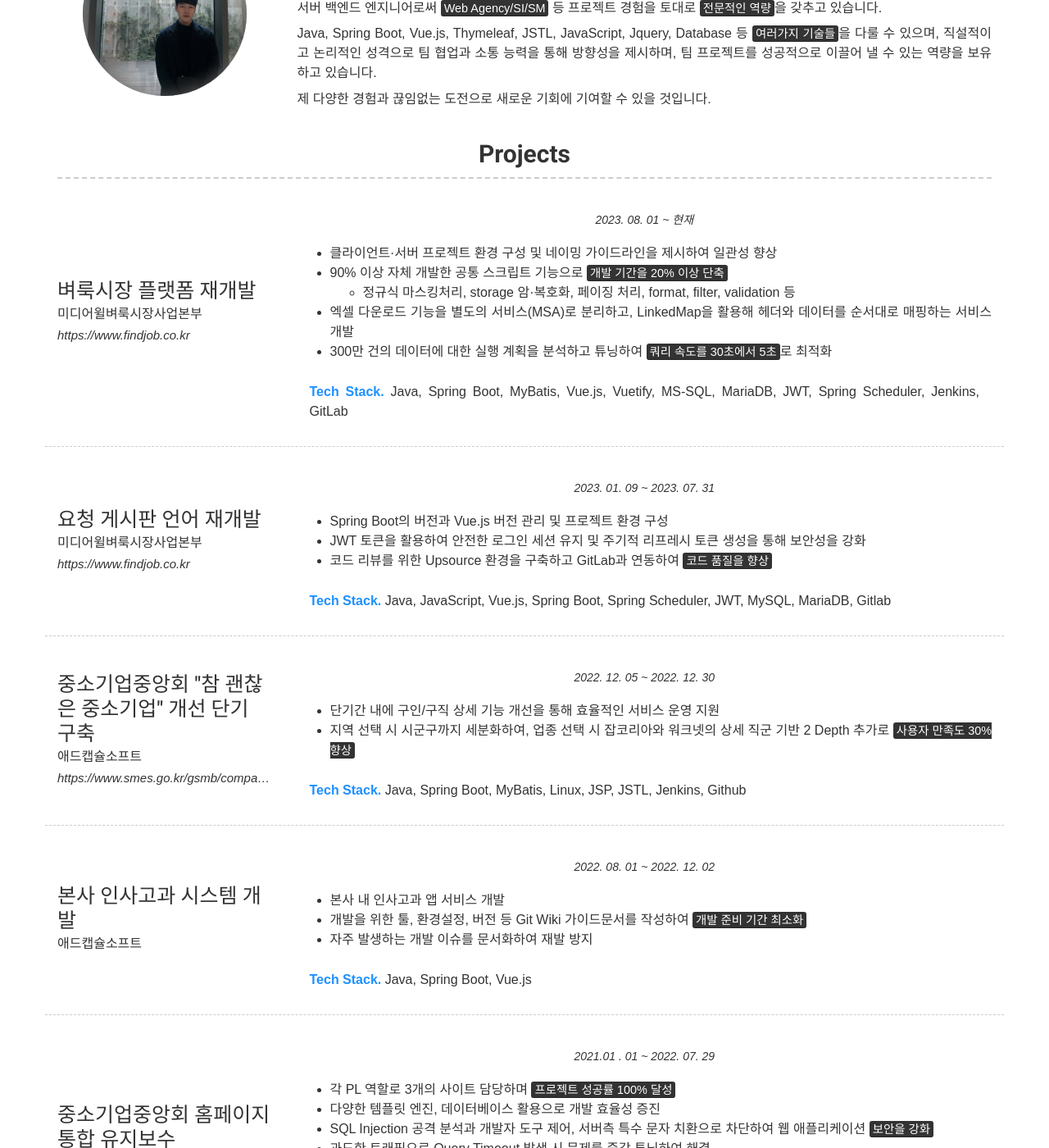
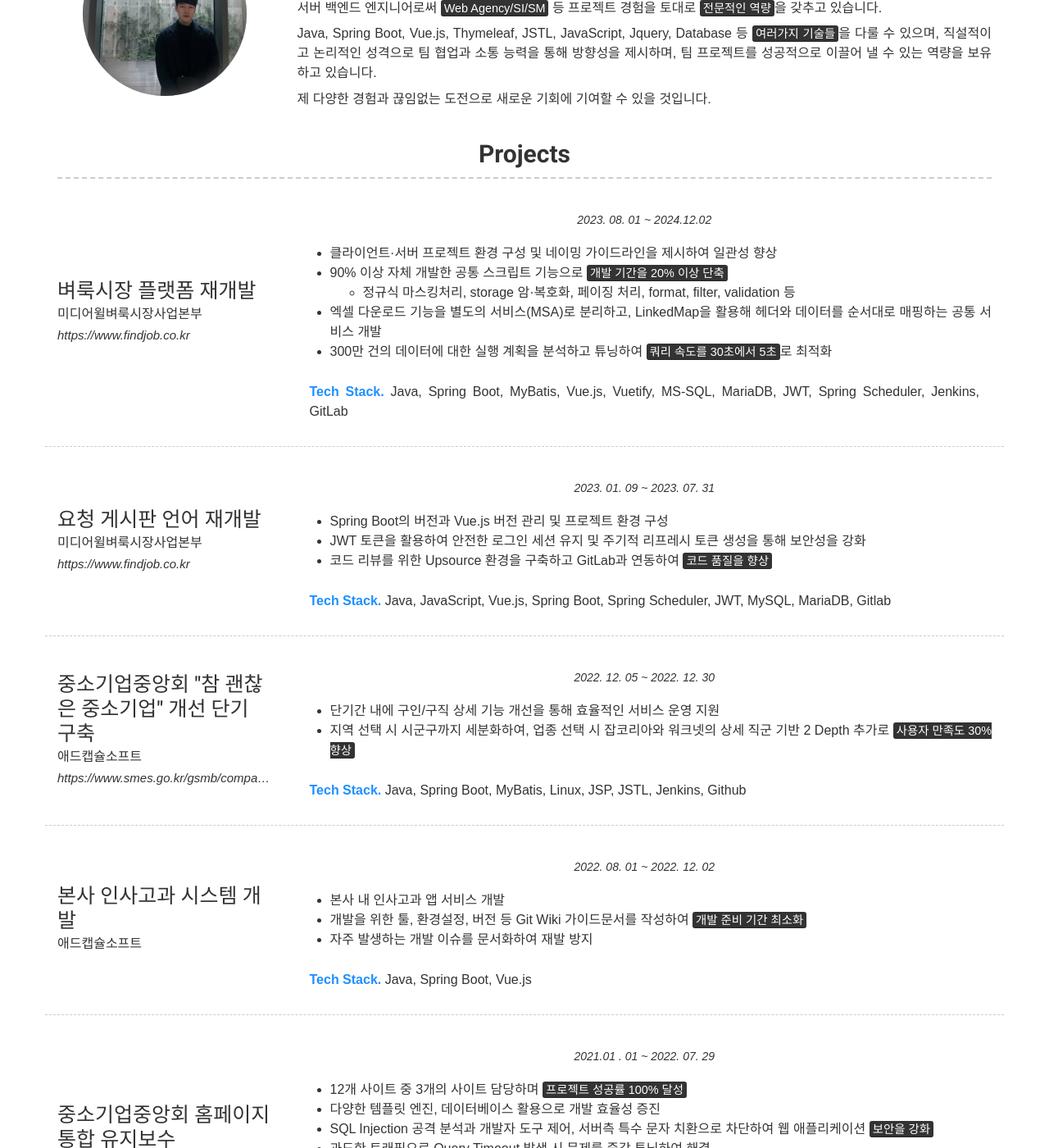
Before and after one commit to jongseop-park/jongseop-park.github.io, a Jekyll site: the page built from index.md, in a window 1280 px wide and 1400 px high, scrolled down 385 px. Shown: the whole window at 82% size. Built offline with Jekyll 4.4.1, drawn with Linux system fonts in a browser that asks for light colours; nearby versions of some CDN libraries; some web fonts are replaced.

Commit message:
Update _config.yml
add

```diff
--- a/_config.yml
+++ b/_config.yml
@@ -70,12 +70,12 @@ content:
         sub_title: 미디어윌벼룩시장사업본부
         link: https://www.findjob.co.kr
         quote: >
-          2023. 08. 01 ~ 현재
+          2023. 08. 01 ~ 2024.12.02
         description: |
           - 클라이언트·서버 프로젝트 환경 구성 및 네이밍 가이드라인을 제시하여 일관성 향상
           - 90% 이상 자체 개발한 공통 스크립트 기능으로 <mark>개발 기간을 20% 이상 단축</mark>
             - 정규식 마스킹처리, storage 암·복호화, 페이징 처리, format, filter, validation 등
-          - 엑셀 다운로드 기능을 별도의 서비스(MSA)로 분리하고, LinkedMap을 활용해 헤더와 데이터를 순서대로 매핑하는 서비스 개발
+          - 엑셀 다운로드 기능을 별도의 서비스(MSA)로 분리하고, LinkedMap을 활용해 헤더와 데이터를 순서대로 매핑하는 공통 서비스 개발
           - 300만 건의 데이터에 대한 실행 계획을 분석하고 튜닝하여 <mark>쿼리 속도를 30초에서 5초</mark>로 최적화
         tech_stack: Java, Spring Boot, MyBatis, Vue.js, Vuetify, MS-SQL, MariaDB, JWT, Spring Scheduler, Jenkins, GitLab
       - layout: left
@@ -121,7 +121,7 @@ content:
         quote: >
           2021.01 . 01 ~ 2022. 07. 29
         description: |
-          - 각 PL 역할로 3개의 사이트 담당하며 <mark>프로젝트 성공률 100% 달성</mark>
+          - 12개 사이트 중 3개의 사이트 담당하며 <mark>프로젝트 성공률 100% 달성</mark>
           - 다양한 템플릿 엔진, 데이터베이스 활용으로 개발 효율성 증진
           - SQL Injection 공격 분석과 개발자 도구 제어, 서버측 특수 문자 치환으로 차단하여 웹 애플리케이션 <mark>보안을 강화</mark>
           - 과도한 트래픽으로 Query Timeout 발생 시 문제를 즉각 튜닝하여 해결
```
